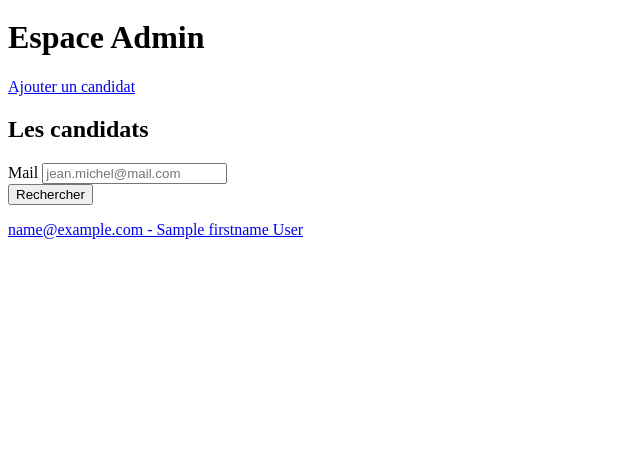
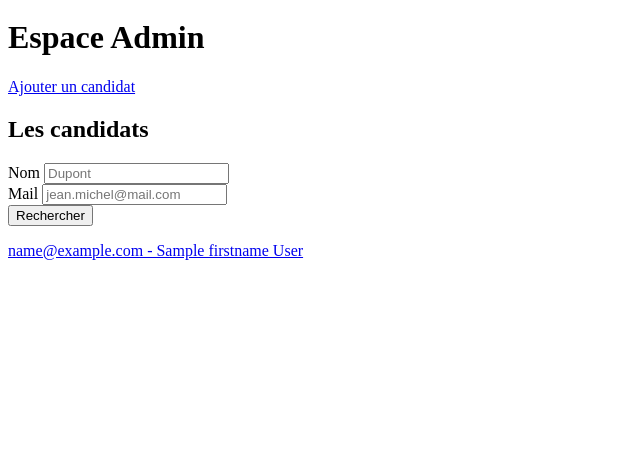
Before and after one commit to jlegrand-79/2022_09_PHP_Lyon_P3_Externatic, a Symfony app: template templates/candidate/index.html.twig in a window 1280 px wide. Shown: the part 242-708 px from the top of the page, without its empty margins (0-640 px from the left). Run offline with Twig, Linux system fonts and the light colour scheme; the template is opened without the code that fills it: most values are stand-ins (such as "Sample title", 1, 10 or a date in 2020); some libraries are stand-ins or nearby versions.

Commit message:
Then search  Candidate

```diff
--- a/templates/candidacy/index.html.twig
+++ b/templates/candidacy/index.html.twig
@@ -56,7 +56,7 @@
 							<a href="{{ path('app_offer_show', {'id': candidacy.offer.id}) }}">{{ candidacy.offer.title }}</a>
 						</td>
 						<td>
-							<a href="#">{{ candidacy.candidate.fullname}}</a>
+							<a href="{{ path('app_candidate_admin_show', {'id': candidacy.candidate.id }) }}">{{ candidacy.candidate.fullname}}</a>
 						</td>
 						<td>{{ candidacy.candidacyDate ? candidacy.candidacyDate|date('d/m/Y') : '' }}</td>
 						<td>{{candidacy.status.status}}</td>
--- a/templates/candidate/edit.html.twig
+++ /dev/null
@@ -1,4 +0,0 @@
-{% extends 'base.html.twig' %}
-
-{% block title %}candidate index
-{% endblock %}
--- a/templates/candidate/index.html.twig
+++ b/templates/candidate/index.html.twig
@@ -10,16 +10,20 @@
 		<h1 class="text-center">Espace Admin</h1>
 
 		<div class="all-links">
-			<a href="{{ path('app_register') }}" class="link-admin" role="button" aria-pressed="true">Ajouter un candidat</a>
+			<a href="{{ path('app_admin_register') }}" class="link-admin" role="button" aria-pressed="true">Ajouter un candidat</a>
 		</div>
 
 		<h2 class="text-center">Les candidats</h2>
 
-		<form action="{{ path('app_candidate_index') }}" method="post" class="d-none d-lg-block mt-3 mb-4">
-			<div class="form-row formSearchOffer">
-				<div class="form-group col-md-6 searchOffer">
+		<form action="{{ path('app_candidate_index') }}" method="post" class="mt-3 mb-4">
+			<div class="form-row formSearchOffer d-flex flex-column flex-md-row align-items-center">
+				<div class="searchCandidate form-group col-12 col-md-6 mb-2 mb-md-0">
+					<label for="lastname">Nom</label>
+					<input type="text" name="lastname" class="form-control" placeholder="Dupont">
+				</div>
+				<div class="searchCandidate form-group col-12 col-md-6 mb-2 mb-md-0">
 					<label for="email">Mail</label>
-					<input type="text" class="form-control" name="search" placeholder="jean.michel@mail.com">
+					<input type="text" class="form-control" name="email" placeholder="jean.michel@mail.com">
 				</div>
 				<button type="submit" class="btn text-white rounded-0 buttonSearchOffer">Rechercher</button>
 			</div>
@@ -54,7 +58,6 @@
 								</div>
 								<div class="offer-more col-1 d-flex justify-content-center align-items-center">
 									<div>
-
 										<svg xmlns="http://www.w3.org/2000/svg" class="logo-offer-more bi bi-plus" viewbox="0 0 16 16">
 											<path d="M8 4a.5.5 0 0 1 .5.5v3h3a.5.5 0 0 1 0 1h-3v3a.5.5 0 0 1-1 0v-3h-3a.5.5 0 0 1 0-1h3v-3A.5.5 0 0 1 8 4z"></path>
 										</svg>
@@ -65,9 +68,9 @@
 					</div>
 
 					{% if user.information.firstname is defined %}
-						<div class="col-2 col-md-1 d-flex flex-row align-items-center p-0">
+						<div class="logo-admin-candidate col-2 col-md-1 d-flex flex-row align-items-center p-0">
 							<div class="pink-circle">
-								<a href="{{ path('app_candidate_edit', {'id': user.information.id }) }}">
+								<a href="{{ path('app_candidate_admin_edit', {'id': user.information.id }) }}">
 									<svg xmlns="http://www.w3.org/2000/svg" class="logo-admin bi bi-vector-pen" viewbox="0 0 16 16">
 										<path fill-rule="evenodd" d="M10.646.646a.5.5 0 0 1 .708 0l4 4a.5.5 0 0 1 0 .708l-1.902 1.902-.829 3.313a1.5 1.5 0 0 1-1.024 1.073L1.254 14.746 4.358 4.4A1.5 1.5 0 0 1 5.43 3.377l3.313-.828L10.646.646zm-1.8 2.908-3.173.793a.5.5 0 0 0-.358.342l-2.57 8.565 8.567-2.57a.5.5 0 0 0 .34-.357l.794-3.174-3.6-3.6z"></path>
 										<path fill-rule="evenodd" d="M2.832 13.228 8 9a1 1 0 1 0-1-1l-4.228 5.168-.026.086.086-.026z"></path>
@@ -76,7 +79,7 @@
 							</div>
 						</div>
 					{% else %}
-						<div class="col-2 col-md-1 d-flex flex-row align-items-center p-0">
+						<div class="logo-admin-candidate col-2 col-md-1 d-flex flex-row align-items-center p-0">
 							<div class="pink-circle">
 								<a href="{{ path('app_candidate_admin_new', {'id': user.id }) }}">
 									<svg xmlns="http://www.w3.org/2000/svg" class="logo-admin bi bi-file-earmark-plus" viewbox="0 0 16 16">
--- a/templates/candidate/update.html.twig
+++ b/templates/candidate/update.html.twig
@@ -6,7 +6,11 @@
 {% block body %}
 	<main class="mainSection mb-5">
 		<div class="mainForm">
-			<h1 class="text-center">Mes informations</h1>
+			{% if is_granted("ROLE_ADMIN")%}
+				<h1 class="text-center">Informations du candidat</h1>
+			{% else %}
+				<h1 class="text-center">Mes informations</h1>
+			{% endif %}
 			{{ form_start(form, {'attr': {'class': 'd-flex flex-column'}})}}
 			{% if candidate.picture %}
 				{{ form_label(form.pictureFile)}}
--- a/templates/offer/edit.html.twig
+++ b/templates/offer/edit.html.twig
@@ -13,7 +13,7 @@
 			<div class="d-flex flex-row">
 				<div class="pink-circle">
 					<a href="{{ path('app_offer_index') }}">
-						<svg xmlns="http://www.w3.org/2000/svg" width="16" height="16" fill="currentColor" class="logo-admin bi bi-arrow-return-left" viewbox="0 0 16 16">
+						<svg xmlns="http://www.w3.org/2000/svg" class="logo-admin bi bi-arrow-return-left" viewbox="0 0 16 16">
 							<path fill-rule="evenodd" d="M14.5 1.5a.5.5 0 0 1 .5.5v4.8a2.5 2.5 0 0 1-2.5 2.5H2.707l3.347 3.346a.5.5 0 0 1-.708.708l-4.2-4.2a.5.5 0 0 1 0-.708l4-4a.5.5 0 1 1 .708.708L2.707 8.3H12.5A1.5 1.5 0 0 0 14 6.8V2a.5.5 0 0 1 .5-.5z"></path>
 						</svg>
 					</a>
--- a/templates/offer/show.html.twig
+++ b/templates/offer/show.html.twig
@@ -94,7 +94,7 @@
 					{% for candidacy in offer.candidacies %}
 						<tr>
 							<td>
-								<a href="#">{{ candidacy.candidate.fullname}}</a>
+								<a href="{{ path('app_candidate_admin_show', {'id': candidacy.candidate.id }) }}">{{ candidacy.candidate.fullname}}</a>
 							</td>
 							<td>{{ candidacy.candidacyDate ? candidacy.candidacyDate|date('Y/m/d') : '' }}</td>
 							<td>{{candidacy.status.status}}</td>
```
Also changed, not shown: assets/styles/app.scss (+9 -0 lines), src/Controller/CandidateController.php (+11 -11 lines), src/Repository/UserRepository.php (+21 -8 lines).
